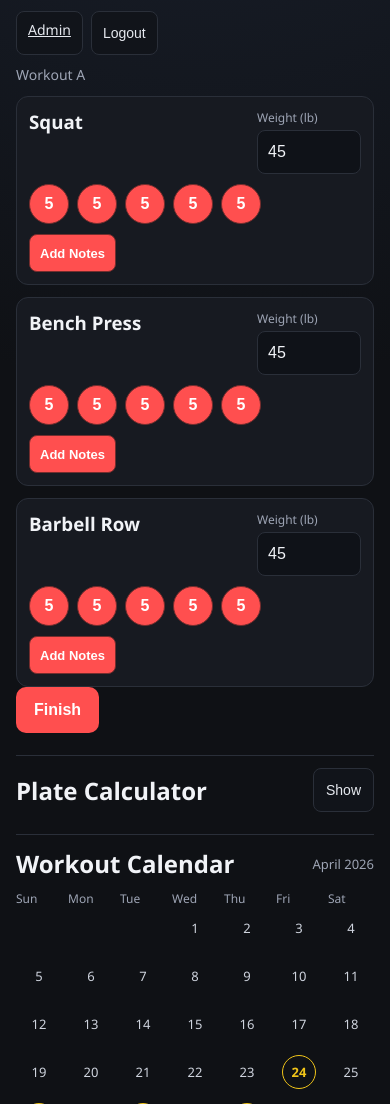
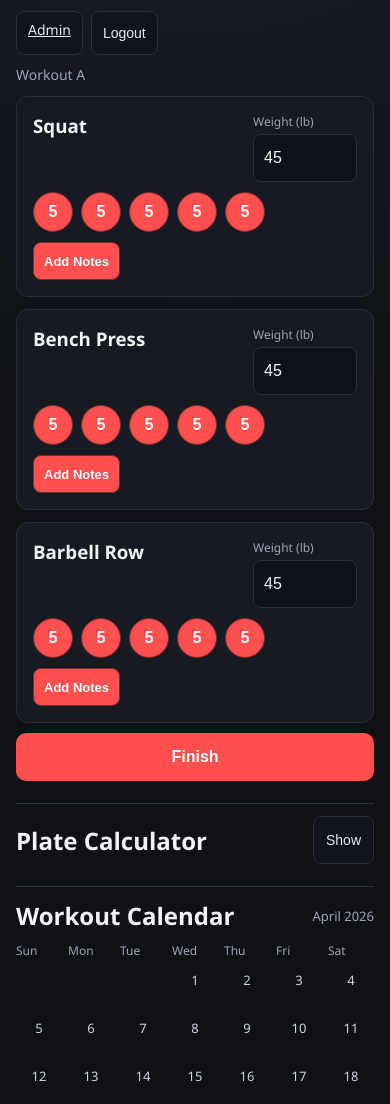
Before and after one commit to bobbywaz/meatheadlifts, a Flask app: page / in a window 390 px wide. Shown: the part 373-1477 px from the top of the page. Run offline with Flask 3, Linux system fonts and the light colour scheme; the visitor is signed in with stand-in values (Sample User, id 1); data comes from the database, SQL or seed files in the repository; data that the repository does not hold is empty.

Commit message:
Polish UI styling and accessibility
- Increase minimum height of interactive elements (buttons, inputs) to 48px for better mobile touch targets.
- Make the main Finish button full width and more prominent.
- Improve focus states for text and number inputs for better keyboard accessibility.
- Add slightly more padding to exercise cards.
- Change the selected day indicator in the calendar to use a distinct background color rather than just a box shadow.

Co-authored-by: bobbywaz <44738815+bobbywaz@users.noreply.github.com>

```diff
--- a/static/styles.css
+++ b/static/styles.css
@@ -56,8 +56,10 @@ h3 {
   padding: 12px 18px;
   border-radius: 10px;
   font-weight: 700;
-  min-height: 46px;
+  min-height: 48px;
   font-size: 16px;
+  width: 100%;
+  margin-top: 10px;
 }
 
 .brand-logo {
@@ -98,7 +100,7 @@ h3 {
   border-radius: 8px;
   padding: 10px 12px;
   font-size: 14px;
-  min-height: 44px;
+  min-height: 48px;
   cursor: pointer;
 }
 
@@ -111,7 +113,7 @@ h3 {
   background: var(--panel);
   border: 1px solid var(--border);
   border-radius: 12px;
-  padding: 12px;
+  padding: 16px;
 }
 
 .exercise-head {
@@ -139,8 +141,15 @@ h3 {
   border: 1px solid var(--border);
   border-radius: 8px;
   padding: 10px;
-  min-height: 44px;
+  min-height: 48px;
   font-size: 16px;
+}
+
+.weight-input:focus,
+.plates input:focus,
+.plate-row input:focus {
+  outline: 2px solid var(--accent);
+  border-color: transparent;
 }
 
 .weight-input {
@@ -172,6 +181,11 @@ h3 {
   resize: vertical;
   min-height: 110px;
   margin-bottom: 10px;
+}
+
+.notes-input:focus {
+  outline: 2px solid var(--accent);
+  border-color: transparent;
 }
 
 .plates,
@@ -272,7 +286,8 @@ h3 {
 }
 
 .calendar-day.selected .day-num {
-  box-shadow: 0 0 0 2px #7ea6ff;
+  background-color: #3b4b6b;
+  color: #ffffff;
 }
 
 .calendar-day.future-workout .day-num {
```
